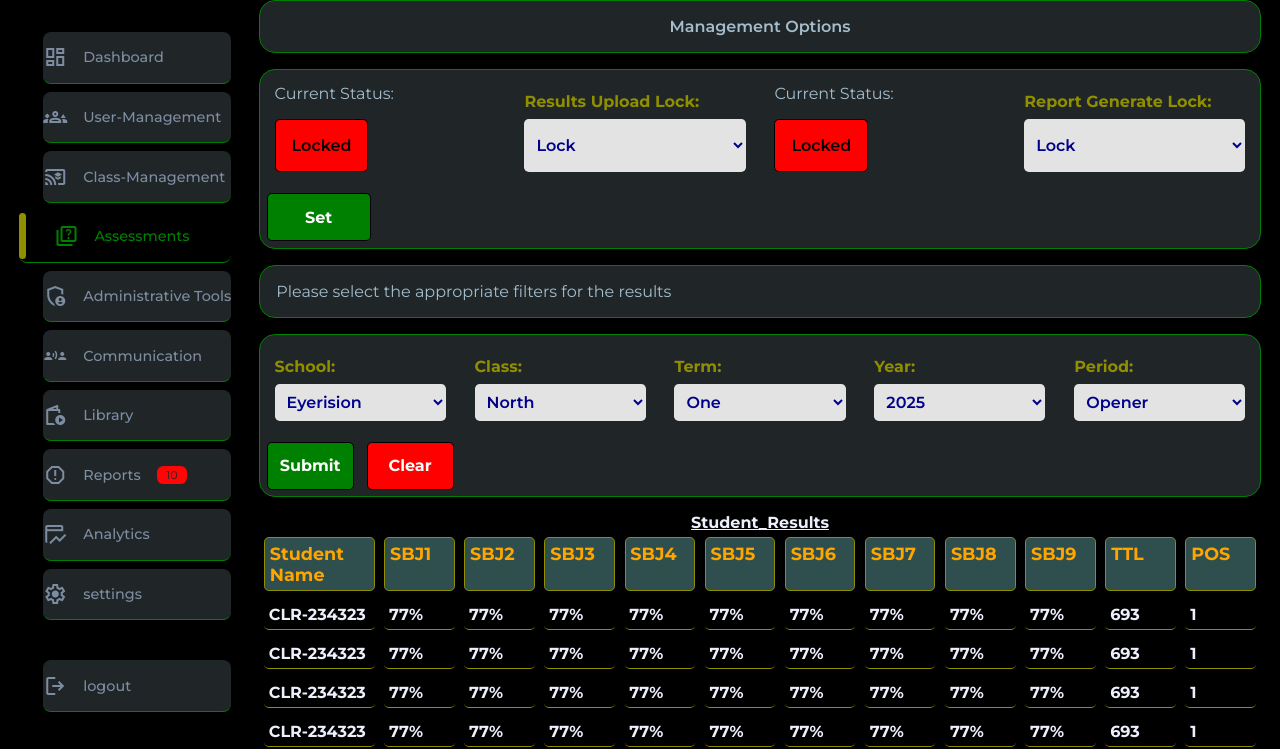
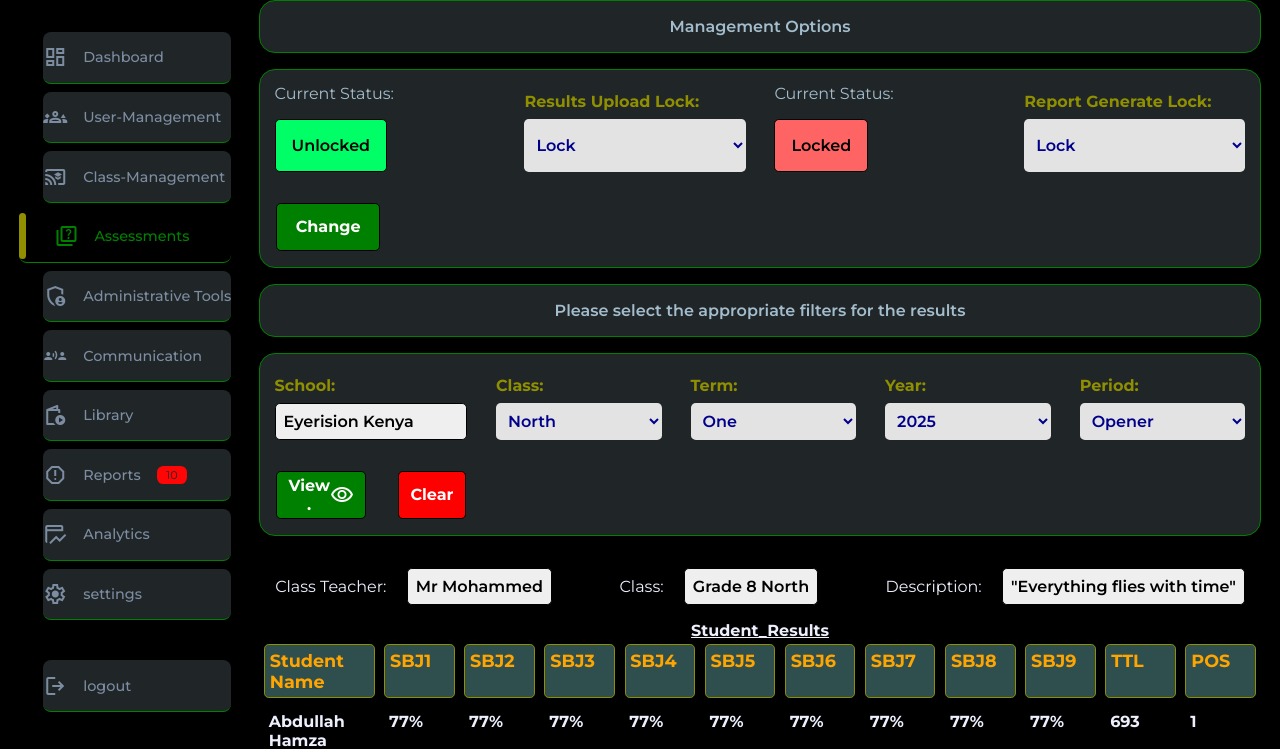
Before and after one commit to MOHAMMEDJUMA573/cbesync-front-end, a plain HTML site: page dash/school_assess.html in a window 1280 px wide. Shown: the part 72-821 px from the top of the page. Drawn offline with nearby package versions, Linux system fonts and the light colour scheme.

Commit message:
GOOD WITH V1

```diff
--- a/dash/school_assess.css
+++ b/dash/school_assess.css
@@ -10,6 +10,9 @@
     display: none;
 }
 /*page context formating*/
+.form2{
+    margin-bottom: 1rem;
+}
 .reg-form{
     display: flex;
     flex-direction: column;
@@ -26,6 +29,8 @@
     display: flex;
     flex-direction: column;
     flex: 1;
+    text-align: center;
+    font-weight: 600;
 }
 .error-message{
     color: var(--color-warning);
@@ -68,6 +73,7 @@ input[type="text"], input[type="email"],input[type="date"], select, input[type="
     border-radius: 0.3rem;
     color: darkblue;
     max-width: 30ch;
+    cursor: pointer;
 }
 .opt-buttons{
     display: flex;
@@ -75,7 +81,7 @@ input[type="text"], input[type="email"],input[type="date"], select, input[type="
 .opt-buttons > button{
     display: flex;
     flex: 1;
-    margin: 0.4rem;
+    margin: 1rem;
     justify-content: center;
     align-items: center;
     border-radius: 0.3rem;
@@ -101,6 +107,20 @@ input[type="text"], input[type="email"],input[type="date"], select, input[type="
 .maingt-data-row{
     grid-template-columns: 1.5fr repeat(11, 1fr);
 }
+.status-button1{
+    background: #00ff67;
+    padding: 1rem;
+    margin-top: 1rem;
+}
+.class-data-div{
+    display: flex;
+    justify-content: space-between;
+    padding: 1rem;
+}
+.class-data-div >div >  button{
+    display: inline;
+    margin-left: 1rem;
+}
 /*Media Queries*/
 @media screen and (max-width:1200px) {
     main{
@@ -112,6 +132,19 @@ input[type="text"], input[type="email"],input[type="date"], select, input[type="
     .form-body{
         grid-template-columns: repeat(2, 1fr);
     }
+   .maingt-header-row .maingth-data:nth-child(n+2):nth-child(-n+10) {
+        display: none;
+    }
+    .maingt-data-row .maingtr-data:nth-child(n+2):nth-child(-n+10) {
+        display: none;
+    }
+    .maingt-header-row{
+        grid-template-columns: 1.5fr repeat(2, 1fr);
+    }
+    .maingt-data-row{
+        grid-template-columns: 1.5fr repeat(2, 1fr);
+    }
+
 }
 @media screen and (max-width:768px) {
     main{
--- a/dash/school_assess.html
+++ b/dash/school_assess.html
@@ -80,7 +80,7 @@
 			<div class="class-section" style="margin-bottom: 1rem;">
 				<form action="https://httpbin.org/post" method="post" class="rez-fetch" id="rez-fetch">
 					<div class="form-header">
-						<div class="form-guide-text" style="text-align: center; font-weight: 600;">
+						<div class="form-guide-text">
 							<p>Management Options</p>
 							<p class="error-message"></p>
 						</div>
@@ -89,12 +89,12 @@
 						<div class="form-field1">
 							<p>
 								Current Status:
-								<button type="button" style="background: red; padding: 1rem; margin-top: 1rem;"> Locked </button>
+								<button type="button" class="status-button1"> Unlocked </button>
 							</p>
 						</div>
 						<div class="form-field1">
-							<label for="rez-update">Results Upload Lock: </label>
-							<select name="rez-update" id="rez-update">
+							<label for="rez-lock">Results Upload Lock: </label>
+							<select name="rez-lock" id="rez-lock">
 								<option value="lock">Lock</option>
 								<option value="unlock">Unlock</option>
 							</select>
@@ -102,7 +102,7 @@
 						<div class="form-field1">
 							<p>
 								Current Status:
-								<button type="button" style="background: red; padding: 1rem; margin-top: 1rem;">Locked</button>
+								<button type="button" class="status-button1" style="background: #ff6464;">Locked</button>
 							</p>
 						</div>
 						<div class="form-field1">
@@ -113,12 +113,12 @@
 							</select>
 						</div>
 						<div class="opt-buttons">
-							<button type="submit">Set</button>
+							<button type="submit">Change</button>
 						</div>
 					</div>
 				</form>
 			</div>
-			<div class="class-section form2" style="margin-bottom: 1rem;">
+			<div class="class-section form2">
 				<form action="https://httpbin.org/post" method="post" class="rez-fetch" id="rez-fetch">
 					<div class="form-header">
 						<div class="form-guide-text">
@@ -128,10 +128,8 @@
 					</div>
 					<div class="form-body">
 						<div class="form-field1">
-							<label for="school-f">School: </label>
-							<select name="school-f" id="school-f">
-								<option value="north">Eyerision</option>
-							</select>
+							<label for="c-title">School: </label>
+							<button type="button" >Eyerision Kenya</button>
 						</div>
 						<div class="form-field1">
 							<label for="c-title">Class: </label>
@@ -167,13 +165,27 @@
 							</select>
 						</div>
 						<div class="opt-buttons">
-							<button type="submit">Submit</button>
+							<button type="submit">
+								View .
+								<span class="material-symbols-outlined">visibility</span>
+							</button>
 							<button type="reset">Clear</button>
 						</div>
 					</div>
 				</form>
 			</div>
 			<div class="class-section results-grid">
+				<div class="class-data-div">
+					<div class="class-teacher">
+						Class Teacher: <button>Mr Mohammed</button>
+					</div>
+					<div class="class_name">
+						Class: <button>Grade 8 North</button>
+					</div>
+					<div class="class-description">
+						Description: <button>"Everything flies with time"</button>
+					</div>
+				</div>
 				<div class="maing-data-grid">
 					<div class="maing-data-header">
 						Student_Results
@@ -194,7 +206,7 @@
 							<div class="maingth-data">POS</div>
 						</div>
 						<div class="maingt-data-row">
-							<div class="maingtr-data">CLR-234323</div>
+							<div class="maingtr-data">Abdullah Hamza Juma</div>
 							<div class="maingtr-data">77%</div>
 							<div class="maingtr-data">77%</div>
 							<div class="maingtr-data">77%</div>
@@ -208,7 +220,7 @@
 							<div class="maingtr-data">1</div>
 						</div>
 						<div class="maingt-data-row">
-							<div class="maingtr-data">CLR-234323</div>
+							<div class="maingtr-data">Abdullah Hamza Juma</div>
 							<div class="maingtr-data">77%</div>
 							<div class="maingtr-data">77%</div>
 							<div class="maingtr-data">77%</div>
@@ -222,7 +234,7 @@
 							<div class="maingtr-data">1</div>
 						</div>
 						<div class="maingt-data-row">
-							<div class="maingtr-data">CLR-234323</div>
+							<div class="maingtr-data">Abdullah Hamza Juma</div>
 							<div class="maingtr-data">77%</div>
 							<div class="maingtr-data">77%</div>
 							<div class="maingtr-data">77%</div>
@@ -236,7 +248,7 @@
 							<div class="maingtr-data">1</div>
 						</div>
 						<div class="maingt-data-row">
-							<div class="maingtr-data">CLR-234323</div>
+							<div class="maingtr-data">Abdullah Hamza Juma</div>
 							<div class="maingtr-data">77%</div>
 							<div class="maingtr-data">77%</div>
 							<div class="maingtr-data">77%</div>
@@ -250,7 +262,7 @@
 							<div class="maingtr-data">1</div>
 						</div>
 						<div class="maingt-data-row">
-							<div class="maingtr-data">CLR-234323</div>
+							<div class="maingtr-data">Abdullah Hamza Juma</div>
 							<div class="maingtr-data">77%</div>
 							<div class="maingtr-data">77%</div>
 							<div class="maingtr-data">77%</div>
```
